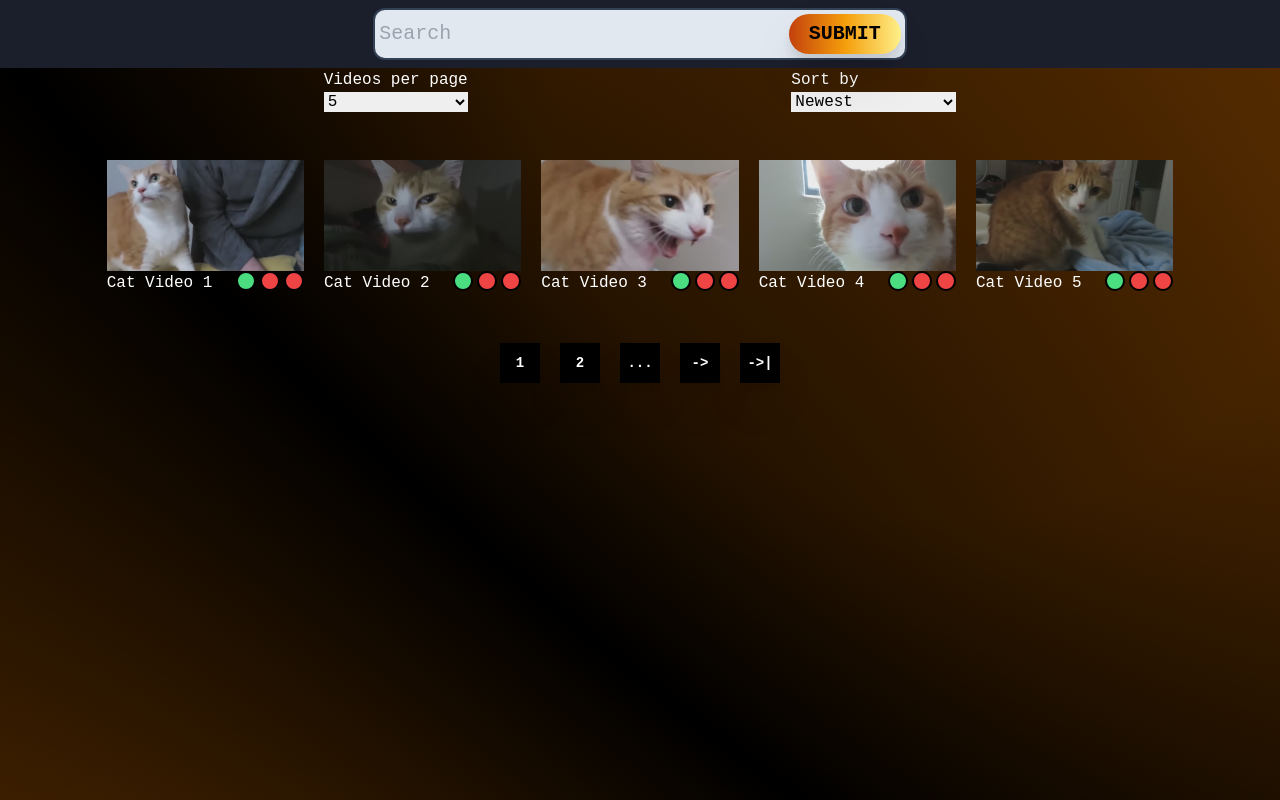
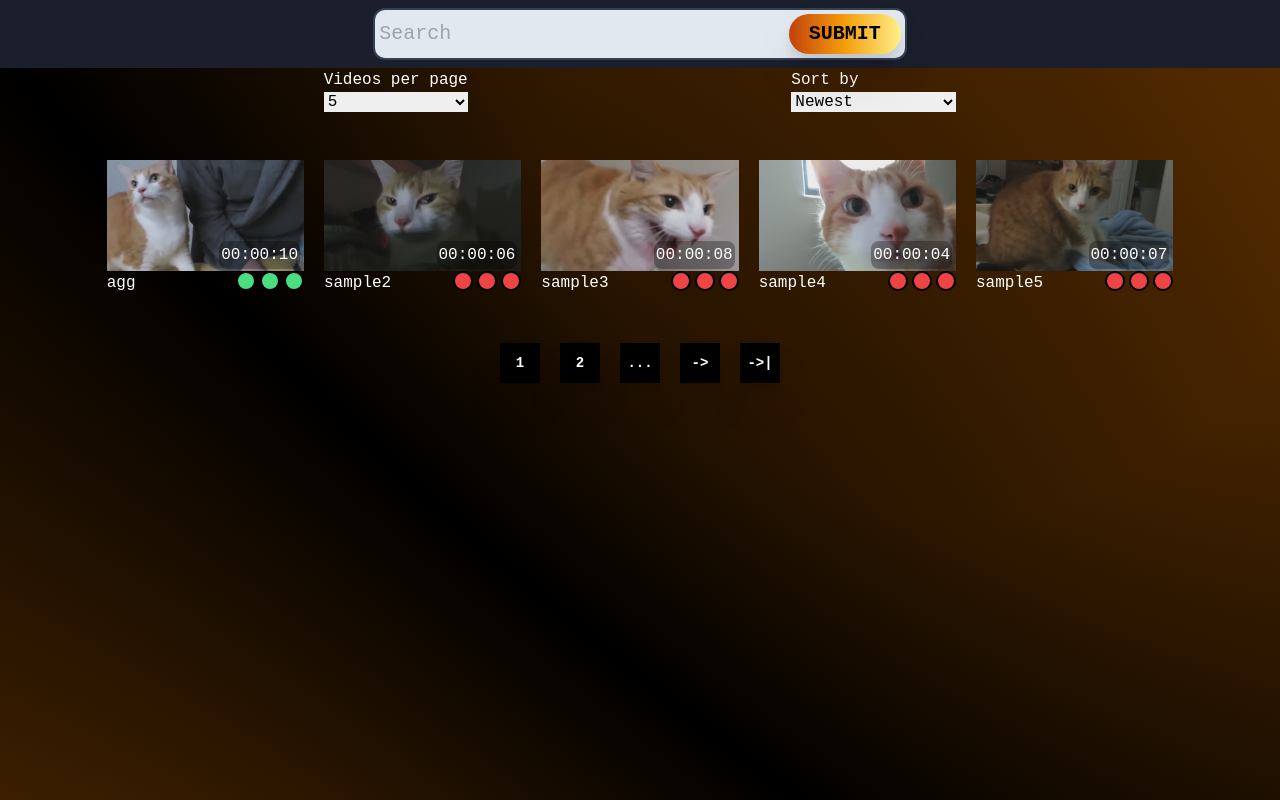
Before and after one commit to Mikku96/VideoShare-FrontEnd, a React (Vite) app: page / in a window 1280 px wide. Shown: the top 800 px of the page. Built offline with nearby package versions, Linux system fonts and the light colour scheme.

Commit message:
Add database file, add video length to video thumbnail, adjust logic to video status lights

```diff
--- /dev/null
+++ b/public/db.json
@@ -0,0 +1,88 @@
+{
+    "videos": [
+        {
+            "id": 0,
+            "originalName": "sample1",
+            "definedName": "agg",
+            "stats": {"views": 0, "likes": 0},
+            "tags":["cat", "funny", "meow", "orange", "imitation", "this_be_a_long_tag_to_annoy_me"],
+            "comments":[],
+            "thumbnail":"../public/sample1.png",
+            "previewVideo":"../public/sample1.webm",
+            "fullURL":"../public/full1.webm",
+            "videoLength":"00:00:10",
+            "videoSize":"945kb",
+            "videoDate":"2024-12-20T14:51:10Z"
+        },
+        {
+            "id": 1,
+            "originalName": "sample2",
+            "definedName": "",
+            "stats": {"views": 0, "likes": 0},
+            "tags":[],
+            "comments":[],
+            "thumbnail":"../public/sample2.png",
+            "previewVideo":"",
+            "fullURL":"../public/sample2.webm",
+            "videoLength":"00:00:06",
+            "videoSize":"338kb",
+            "videoDate":"2024-12-26T08:02:07Z"
+        },
+        {
+            "id": 2,
+            "originalName": "sample3",
+            "definedName": "",
+            "stats": {"views": 0, "likes": 0},
+            "tags":[],
+            "comments":[],
+            "thumbnail":"../public/sample3.png",
+            "previewVideo":"",
+            "fullURL":"../public/sample3.webm",
+            "videoLength":"00:00:08",
+            "videoSize":"1.71Mb",
+            "videoDate":"2024-12-26T08:02:38Z"
+        },
+        {
+            "id": 3,
+            "originalName": "sample4",
+            "definedName": "",
+            "stats": {"views": 0, "likes": 0},
+            "tags":[],
+            "comments":[],
+            "thumbnail":"../public/sample4.png",
+            "previewVideo":"",
+            "fullURL":"../public/sample4.webm",
+            "videoLength":"00:00:04",
+            "videoSize":"668kb",
+            "videoDate":"2024-12-26T08:03:01Z"
+        },
+        {
+            "id": 4,
+            "originalName": "sample5",
+            "definedName": "",
+            "stats": {"views": 0, "likes": 0},
+            "tags":[],
+            "comments":[],
+            "thumbnail":"../public/sample5.png",
+            "previewVideo":"",
+            "fullURL":"../public/sample5.webm",
+            "videoLength":"00:00:07",
+            "videoSize":"603kb",
+            "videoDate":"2024-12-26T08:03:18Z"
+        },
+        {
+            "id": 5,
+            "originalName": "sample6",
+            "definedName": "",
+            "stats": {"views": 0, "likes": 0},
+            "tags":[],
+            "comments":[],
+            "thumbnail":"../public/sample6.png",
+            "previewVideo":"",
+            "fullURL":"../public/sample6.webm",
+            "videoLength":"00:00:05",
+            "videoSize":"363kb",
+            "videoDate":"2024-12-26T08:03:40Z"
+        }
+    ]
+}
--- a/src/MainPage.jsx
+++ b/src/MainPage.jsx
@@ -1,12 +1,12 @@
 import { useState, useEffect } from "react";
-const thumbnails = import.meta.glob('../public/*.png');
+
 import VideoModal from "./Modal/VideoModal.jsx";
 import MainHeader from "./Header/MainHeader.jsx";
 import Grid from "./VideoGrid/Grid.jsx";
 import NavBar from "./Navigation/NavBar.jsx";
 import Options from "./Options/Options.jsx"
 
-import sampleImage from "../public/sample.jpg";
+//import sampleImage from "../public/sample.jpg";
 
 export default function MainPage() {
 
@@ -20,14 +20,18 @@ export default function MainPage() {
 
   const[showVideo, setShowVideo] = useState(false);
   const[chosenVideo, setChosenVideo] = useState({
-    id: 0,
-    thumbnail:"",
-    name: "",
-    stats: {views: 0, likes: 0},
-    state: [false, false,false],
-    tags: [""],
-    previewUrl: ``,
-    fullUrl: ``
+    "id": "",
+    "originalName": "",
+    "definedName": "",
+    "stats": {views: 0, likes: 0},
+    "tags":[],
+    "comments":[],
+    "thumbnail":"",
+    "previewVideo":"",
+    "fullURL":"",
+    "videoLength":"",
+    "videoSize":"",
+    "videoDate":""
 });
 
 
@@ -43,30 +47,41 @@ export default function MainPage() {
   const [allVideos, setVideoInfos] = useState([]);
   const [filteredVideos, setFilteredVideos] = useState([]);
 
-  /*
+  // For now, using this useEffect to load test videos:
+
   useEffect(() => {
     const loadData = async () => {
-      let videoData = [];
-      for (let i = 0; i < amountOfVideos; i++) {
+      const response = await fetch("/db.json");
+      if (!response.ok) {
+        throw new Error(`Response status: ${response.status}`)
+      }
+
+      const videoData = (await response.json()).videos;
+
+      /*for (const thumbnail in thumbnails) {
+        i++;
         videoData.push({
           id: i,
-              thumbnail:sampleImage,
+          thumbnail:thumbnail,
           name: "Cat Video " + i,
           stats: {views: 100+i, likes: 10+i},
           state: [true, false, false],
-              url: `Url for video ${i}`
+          tags: ["cat", "funny", "meow", "orange", "imitation", "this_be_a_long_tag_to_annoy_me"],
+          previewUrl: `../public/sample${i}.webm`,
+          fullUrl: `../public/full${i}.webm`
       })
-      }
+      }*/
+
+      setAmountOfVideos(videoData.length);
       setVideoInfos(videoData);
       setFilteredVideos(videoData);
       setLoading(false);
     }
     setLoading(true);
     loadData();
-  }, []);*/
+  }, []);
 
-  // For now, using this to load test videos:
-
+  /*
   useEffect(() => {
     const loadData = async () => {
 
@@ -94,6 +109,7 @@ export default function MainPage() {
     setLoading(true);
     loadData();
   }, []);
+  */
 
 
   useEffect(() => {
@@ -103,7 +119,7 @@ export default function MainPage() {
   }, [currentPage, allVideos, howManyShown])
 
   useEffect(() => {
-    if (chosenVideo.name !== "") {
+    if (chosenVideo.id !== "") {
       setShowVideo(true);
     }
 }, [chosenVideo]);
--- a/src/Modal/TagHolder.jsx
+++ b/src/Modal/TagHolder.jsx
@@ -14,7 +14,7 @@ export default function TagHolder ( {tags, add} ) {
             <ul className="flex flex-wrap gap-x-1 gap-y-1 text-pretty">
                 {tags
                 .map((tag) => (
-                    <li className="flex border-2 p-1 border-black bg-yellow-600 rounded-xl">
+                    <li key = {tag} className="flex border-2 p-1 border-black bg-yellow-600 rounded-xl">
                     <p className="">{tag.replace(/_/g," ")}</p>
                     <input type="button" value="❌" className="hover:cursor-pointer" onClick={(event) => addToRemoveList(event, tag)} />
 
--- a/src/Modal/VideoModal.jsx
+++ b/src/Modal/VideoModal.jsx
@@ -9,7 +9,7 @@ import ReactPlayer from "react-player/file";
 export default function VideoModal({ chosenVideo, showVideo, setShowVideo, setChosenVideo }) {
 
     Modal.setAppElement("#root");
-
+    console.log(showVideo);
     // A switch for the button to show full video or preview
     const[fullVideoShow, setFullVideoShow] = useState(false);
     const[switchButtonName, setSwitchButtonName] = useState("Full video");
@@ -29,25 +29,29 @@ export default function VideoModal({ chosenVideo, showVideo, setShowVideo, setCh
         setShowVideo(false);
         setFullVideoShow(false);
         setChosenVideo({
-            id: 0,
-            thumbnail:"",
-            name: "",
-            stats: {views: 0, likes: 0},
-            state: [false, false,false],
-            tags: [""],
-            previewUrl: ``,
-            fullUrl: ``
-          });
+            "id": "",
+            "originalName": "",
+            "definedName": "",
+            "stats": {views: 0, likes: 0},
+            "tags":[],
+            "comments":[],
+            "thumbnail":"",
+            "previewVideo":"",
+            "fullURL":"",
+            "videoLength":"",
+            "videoSize":"",
+            "videoDate":""
+        });
     }
 
     const handleDownload = () => {
-        fetch(chosenVideo.fullUrl)
+        fetch(chosenVideo.fullURL)
           .then((response) => response.blob())
           .then((blob) => {
             const url = window.URL.createObjectURL(new Blob([blob]));
             const link = document.createElement("a");
             link.href = url;
-            link.download = chosenVideo.fullUrl.split("/")[chosenVideo.fullUrl.split("/").length - 1]
+            link.download = chosenVideo.fullURL.split("/")[chosenVideo.fullURL.split("/").length - 1]
             || "downloaded-file";
             document.body.appendChild(link);
 
@@ -60,7 +64,6 @@ export default function VideoModal({ chosenVideo, showVideo, setShowVideo, setCh
             console.error("Error fetching the file:", error);
           });
       };
-
     return (
         <Modal isOpen={showVideo} scrollable style={{
             overlay: {
@@ -87,7 +90,11 @@ export default function VideoModal({ chosenVideo, showVideo, setShowVideo, setCh
             />
             <div className="flex-col">
                 <div className="flex justify-between">
-                    <h1 className="text-gray-50 text-3xl">{chosenVideo.name}</h1>
+                {(chosenVideo.definedName.length >= 3) ?
+                    <h1 className="text-white">{chosenVideo.definedName}</h1>
+                    :
+                    <h1 className="text-white">{chosenVideo.originalName}</h1>
+                }
                     <Button
                     buttonName={switchButtonName}
                     runFunction={() => switchShownVideo()}
@@ -99,11 +106,11 @@ export default function VideoModal({ chosenVideo, showVideo, setShowVideo, setCh
                     {fullVideoShow ?
                         <ReactPlayer
                         controls = {true}
-                        url={chosenVideo.fullUrl}/>
+                        url={chosenVideo.fullURL}/>
                         :
                         <ReactPlayer
                         controls = {true}
-                        url={chosenVideo.previewUrl}/>
+                        url={chosenVideo.previewVideo}/>
                     }
                     <TagHolder
                     tags = {chosenVideo.tags}
--- a/src/Options/MultiChoice.jsx
+++ b/src/Options/MultiChoice.jsx
@@ -14,7 +14,7 @@ export default function MultiChoice ( {chosenOption, setChoice} ) {
         >
           {chosenOption.options
           .map((option) => (
-            <option value={option}>{option}</option>
+            <option key={option} value={option}>{option}</option>
           ))
           }
         </select>
--- a/src/VideoGrid/DataState.jsx
+++ b/src/VideoGrid/DataState.jsx
@@ -1,15 +1,23 @@
 import StatusCircle from "./StatusCircle.jsx";
 
-export default function DataState ( {state}) {
+export default function DataState ( {videoInfo}) {
+
+    // Preview video existance should be an actual check!
+    // IF there is a video... now it checks existance of a path
+
+    // Number of tags required for "true" is 3
+    // Number of letters for "name" to be defined is 3
+
+    // e.g. Custom name "AA" would not be enough
 
     return (
     <div className="flex flex-row gap-x-1 align-middle">
         <StatusCircle
-        singleState = {state[0]}/>
+        singleState = {videoInfo.definedName.length >= 2}/>
         <StatusCircle
-        singleState = {state[1]}/>
+        singleState = {videoInfo.tags.length > 2}/>
         <StatusCircle
-        singleState = {state[2]}/>
+        singleState = {videoInfo.previewVideo.length > 0}/>
     </div>
     );
 }
--- a/src/VideoGrid/Grid.jsx
+++ b/src/VideoGrid/Grid.jsx
@@ -28,6 +28,7 @@ export default function Grid ( {filteredVideoInfos, setChosenVideo, howManyShown
               .filter((_, index) => howManyShown > index)
               .map((videoInfo) => (
                 <Thumbnail
+                  key = {videoInfo.id}
                   videoInfo={videoInfo}
                   setChosenVideo={setChosenVideo}
                 />
--- a/src/VideoGrid/Thumbnail.jsx
+++ b/src/VideoGrid/Thumbnail.jsx
@@ -17,12 +17,20 @@ export default function Thumbnail ({videoInfo, setChosenVideo}) {
 
     return (
         <li className="flex flex-col w-2/12" key={videoInfo.id}>
-            <img className="hover:cursor-pointer" src={videoInfo.thumbnail}
-            onClick={() => clickHandler()} />
+            <div className="relative text-center text-white">
+                <img className="hover:cursor-pointer" src={videoInfo.thumbnail}
+                onClick={() => clickHandler()} />
+                <p className="text-white bg-black bg-opacity-30 p-0.5  rounded-lg absolute bottom-0.5 right-1">{videoInfo.videoLength}</p>
+            </div>
+
             <div className="flex flex-row flex-wrap justify-between">
-                <p className="text-white">{videoInfo.name}</p>
+                {(videoInfo.definedName.length >= 3) ?
+                    <p className="text-white">{videoInfo.definedName}</p>
+                    :
+                    <p className="text-white">{videoInfo.originalName}</p>
+                }
                 <DataState
-                state = {videoInfo.state}
+                videoInfo = {videoInfo}
                 />
             </div>
         </li>
```
Also changed, not shown: productionLog/diary.md (+34 -0 lines). Lines whose indentation alone changed are shown as unchanged.
